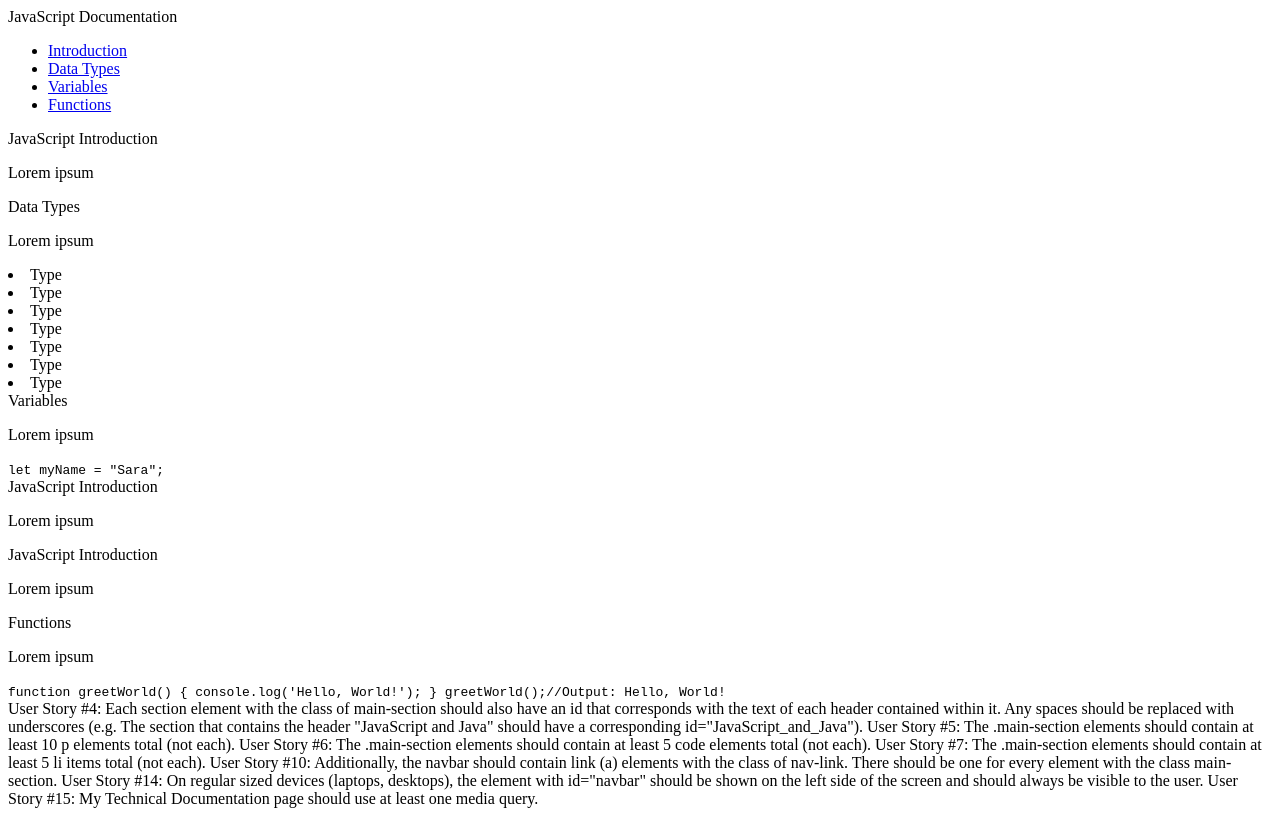
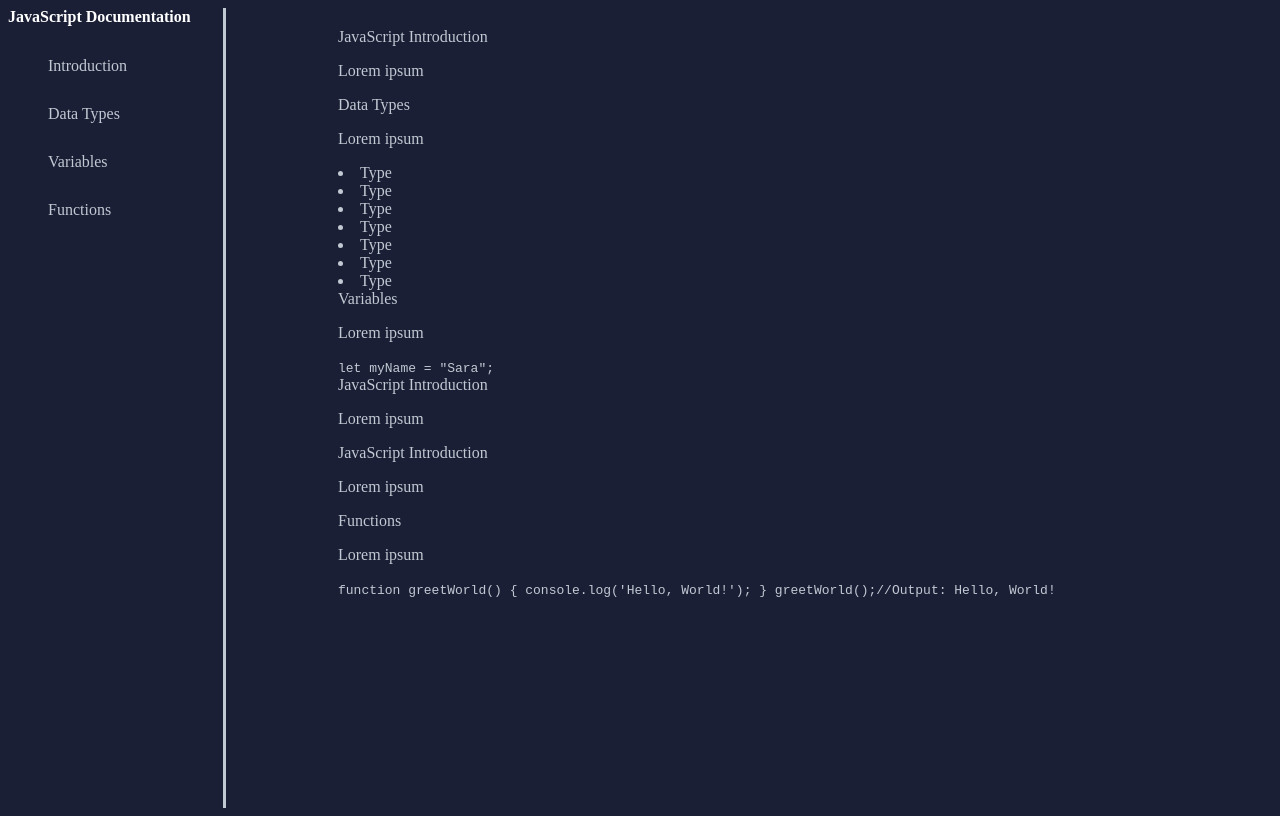
Before and after one commit to samorrissey/samorrissey.github.io, a plain HTML site: page fcc_technical_documentation_page/index.html in a window 1280 px wide. Drawn offline with Linux system fonts and the light colour scheme.

Commit message:
added styling to #navbar, #main-doc, and @media

```diff
--- a/fcc_technical_documentation_page/css/style.css
+++ b/fcc_technical_documentation_page/css/style.css
@@ -1,15 +1,83 @@
 @charset "utf-8";
 /* CSS Document */
+html {
+    background-color: #1a1f36;
+}
 body {
     font-family: 'Poppins', 'sans-serif';
+    color: #c1c9d2;
 }
 
 
+/*Navigation Styles*/
+#navbar {
+    position: fixed;
+    border-right: solid;
+    border-color: #c1c9d2;
+    height: 100%;
+    padding-right: 2rem;
+}
+
+#navbar header {
+    font-weight: bold;
+    color: white;
+}
+
+#navbar li {
+    color: #c1c9d2;
+    list-style: none;
+}
+
+#navbar a {
+    color: #c1c9d2;
+    text-decoration: none;
+    line-height: 3rem;
+}
+
+#navbar a:hover {
+    color: white;
+    font-weight: bold;
+    transition: color .2s ease;
+}
+
+#navbar:target {
+    color: #6c8eef;
+    font-weight: bold;
+    background-color: aqua;
+    border-top-right-radius: 8px;
+    border-bottom-right-radius: 8px;
+    margin-right: 12px;
+}
+
+/*Dropdown Nav Bar*/
 nav select {
     display: none;
+}
+
+
+
+
+
+/*Main Document (Body) Styles*/
+#main-doc {
+    position: absolute;
+    margin-left: 310px;
+    padding: 20px;
+    margin-bottom: 110px;
   }
 
+
+
+/*Media Queries*/
 @media (max-width: 960px) {
-    nav ul     { display: none; }
-    nav select { display: inline-block; }
+        nav ul {
+            display: none;
+        }
+        nav select {
+            position: fixed;
+            display: inline-block;
+        }
+        #main-doc {
+            margin-left: 0;
+        }
   }
--- a/fcc_technical_documentation_page/index.html
+++ b/fcc_technical_documentation_page/index.html
@@ -13,10 +13,10 @@
     <nav id="navbar">
         <header>JavaScript Documentation</header>
         <ul>
-            <li><a class="nav-link" href="#introduction">Introduction</a></li>
-            <li><a class="nav-link" href="#data-types">Data Types</a></li>
-            <li><a class="nav-link" href="#variables">Variables</a></li>
-            <li><a class="nav-link" href="#functions">Functions</a></li>
+            <li><a class="target nav-link" href="#introduction">Introduction</a></li>
+            <li><a class="target nav-link" href="#data-types">Data Types</a></li>
+            <li><a class="target nav-link" href="#variables">Variables</a></li>
+            <li><a class="target nav-link" href="#functions">Functions</a></li>
         </ul>
 
         <select>
@@ -26,8 +26,8 @@
                 <option value="#variables">Variables</option>
                 <option value="#functions">Functions</option>
         </select>
+       </nav>
 
-       </nav>
     <main id="main-doc">
         <section id="introduction" class="main-section">
             <header>JavaScript Introduction</header>
@@ -89,7 +89,7 @@
 
 <!--User Stories-->
 
-
+<!--
 User Story #4: Each section element with the class of main-section
 should also have an id that corresponds with the text of each header contained within it.
 Any spaces should be replaced with underscores
@@ -109,6 +109,4 @@ every element with the class main-section.
 
 User Story #14: On regular sized devices (laptops, desktops),
 the element with id="navbar" should be shown on the left side of the
-screen and should always be visible to the user.
-
-User Story #15: My Technical Documentation page should use at least one media query.
+screen and should always be visible to the user.-->
```
